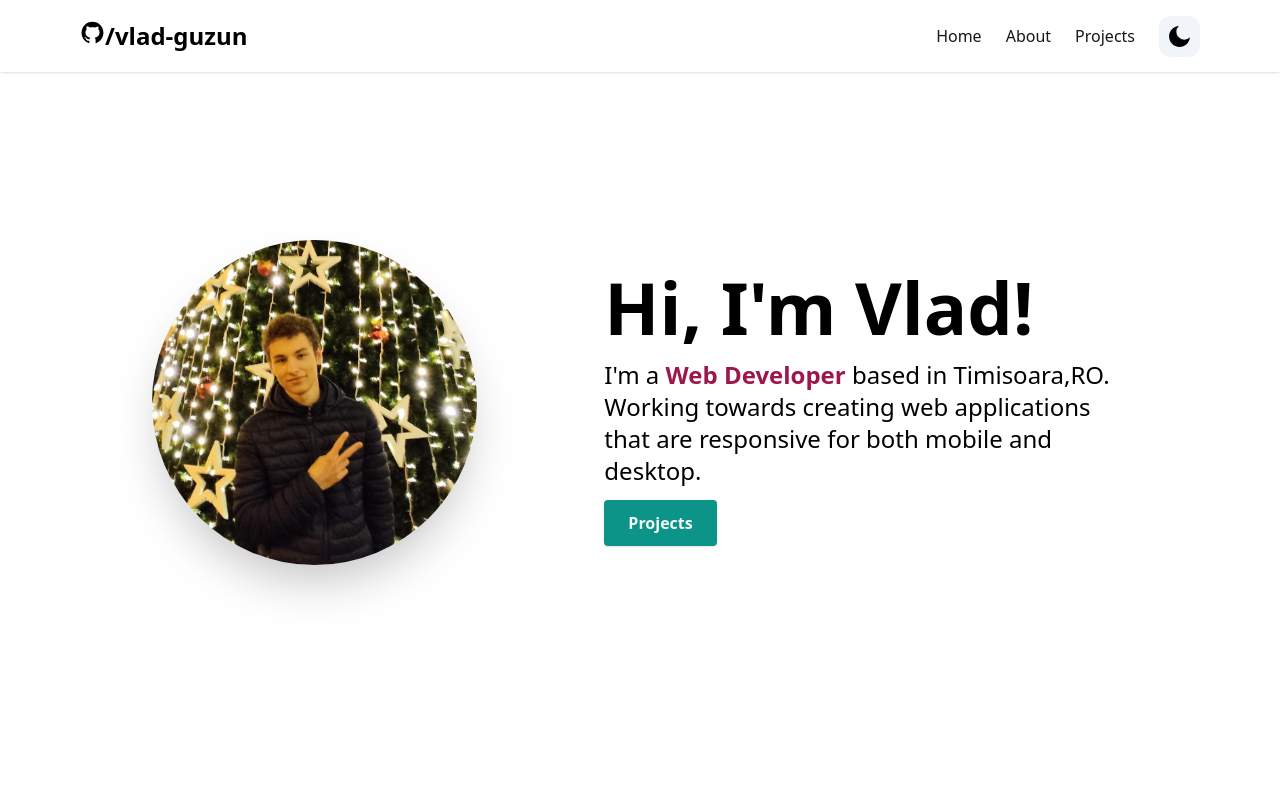
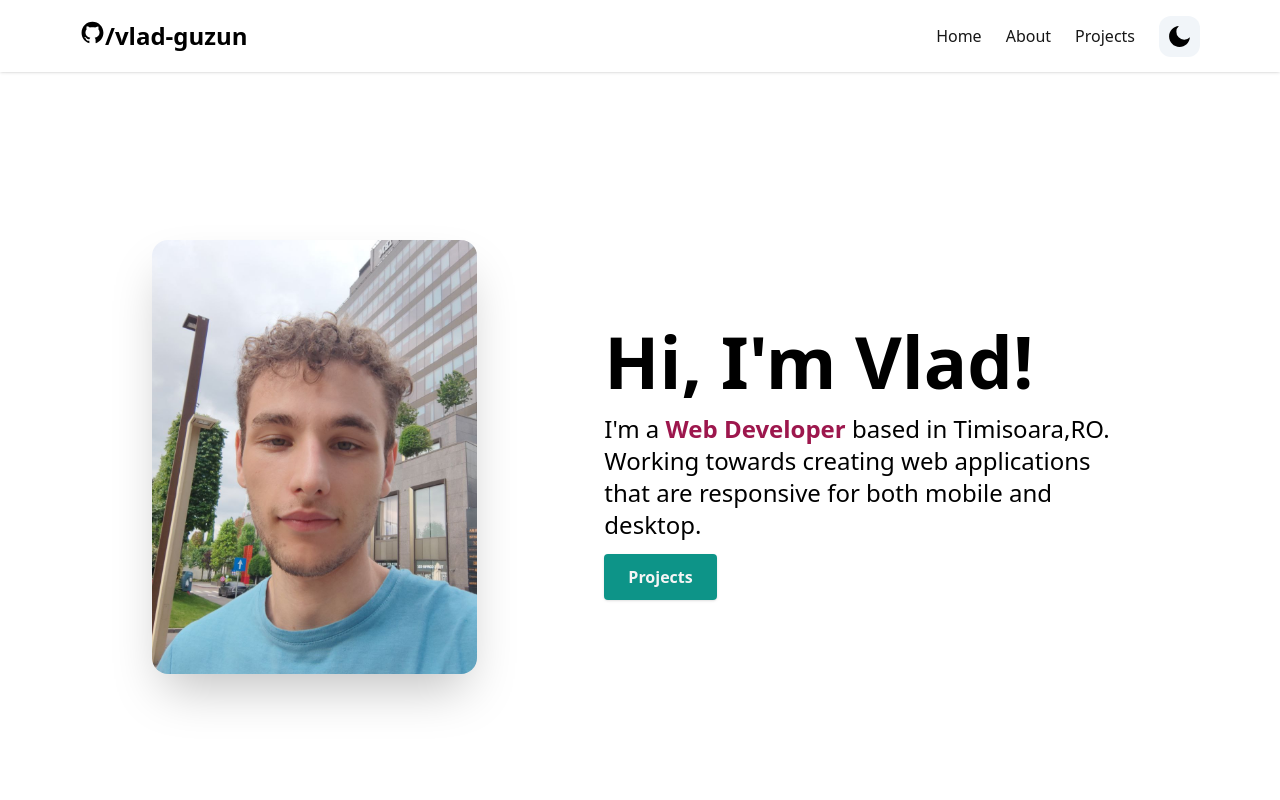
Before and after one commit to vlad-guzun/Portfolio, a Next.js app: page / in a window 1280 px wide. Shown: the top 800 px of the page. Built offline with nearby package versions, Linux system fonts and the light colour scheme.

Commit message:
changed profile pic and description of proj

```diff
--- a/components/HeroSection.tsx
+++ b/components/HeroSection.tsx
@@ -11,11 +11,11 @@ const HeroSection = () => {
       <div className="flex flex-col text-center items-center justify-center animate-fadeIn animation-delay-2 my-10 py-16 sm:py-32 md:py-48 md:flex-row md:space-x-4 md:text-left">
         <div className="md:mt-2 md:w-1/2">
           <Image
-            src="/profile_pic.jpg"
+            src="/profile_pic2.jpg"
             alt=""
             width={325}
             height={325}
-            className="rounded-full shadow-2xl"
+            className="shadow-2xl rounded-2xl"
           />
         </div>
         <div className="md:mt-2 md:w-3/5">
--- a/components/ProjectsSection.tsx
+++ b/components/ProjectsSection.tsx
@@ -16,7 +16,7 @@ const projects = [
   {
     name: "Shopping cart frontend",
     description:
-      "Created the IU(mobile/PC responsive) for a shopping cart, with some hardcoded data, soon I will implement the backend(in node.js), Tech used till now: Next.js ",
+      "Created the IU for a shopping cart, with some hardcoded data, state-management with redux",
     image: "/shopping-cart.PNG",
     github: "https://github.com/vlad-guzun/shopping-cart-fontend",
     link: "https://shopping-cart-fontend.vercel.app/ ",
```
Also changed, not shown: public/profile_pic2.jpg (added).
